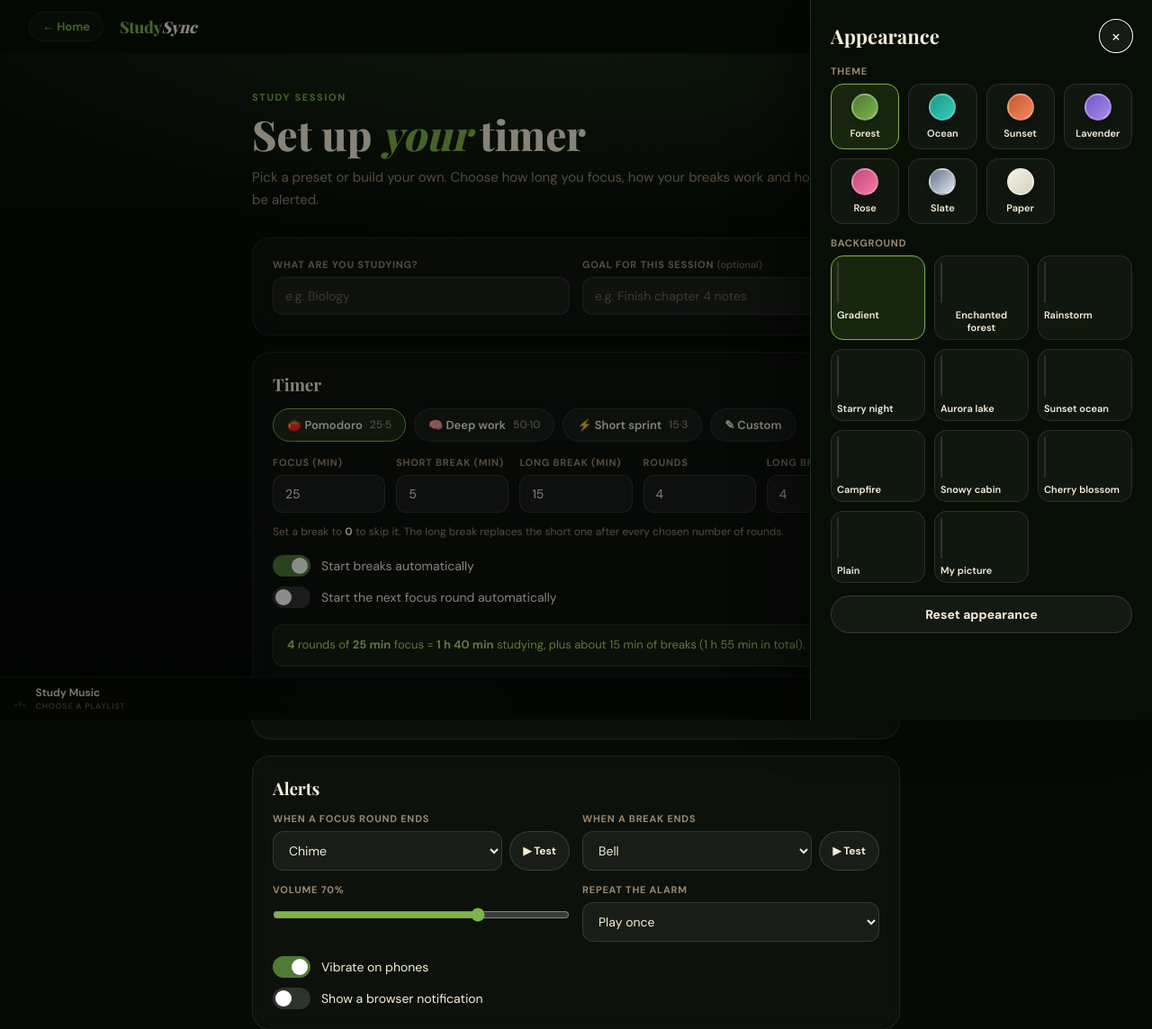
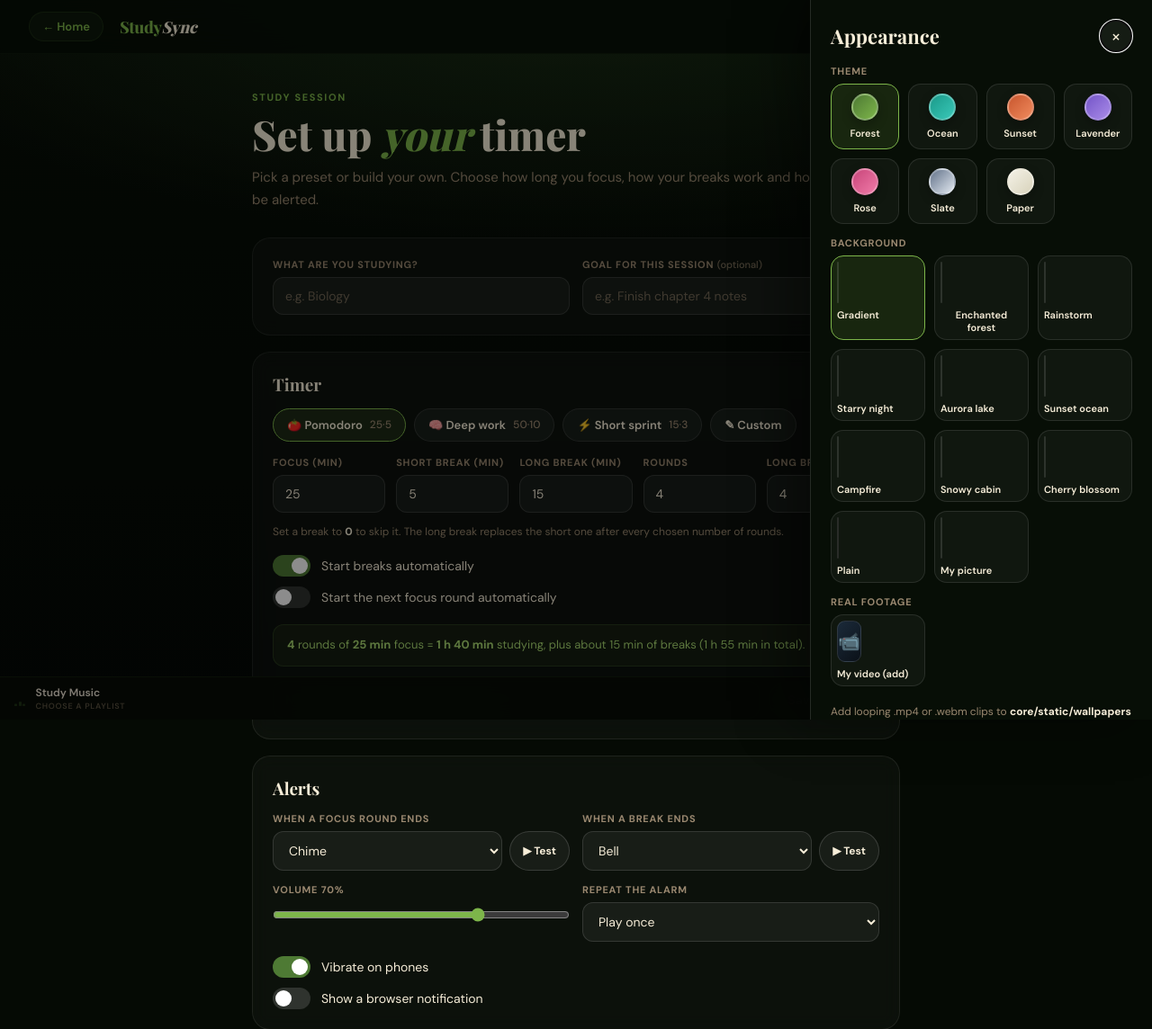
Before and after one commit to nahan03/StudySync, a Django app: page /study/ in a window 1280 px wide, after a click that opens the changed part. Shown: the top 1144 px of the page at 90% size. Run offline with Django 5.2, Linux system fonts and the light colour scheme; the visitor is signed in with stand-in values (Sample User, id 1); data that the repository does not hold is empty; some web fonts are replaced.

Commit message:
Add real-footage wallpapers
- Any .mp4/.webm dropped into core/static/wallpapers/ is offered under Appearance -> Real footage
  (optional same-name .jpg as preview) via /api/wallpapers/
- 'My video': play a clip from the user's own device, kept in IndexedDB on that device
- muted looping <video> background; paused while the tab is hidden; off for reduced motion;
  dim slider and light-theme readability apply to footage too
- tests for the listing endpoint and controls (61 tests); README notes

Co-Authored-By: Claude Sonnet 5.5 <noreply@anthropic.com>

```diff
--- a/core/static/css/study.css
+++ b/core/static/css/study.css
@@ -383,3 +383,18 @@ body.study-page #gmp-bar { z-index: 40; }
 .st-root[data-theme="paper"][data-bg="sakura"] .st-tree-card {
   background: rgba(0,0,0,.32); border-color: rgba(255,255,255,.12);
 }
+
+/* real-footage wallpaper */
+.bg-video { position: absolute; inset: 0; width: 100%; height: 100%; object-fit: cover; display: none; }
+.st-root[data-bg="video"] .bg-video { display: block; }
+.st-root[data-bg="video"] .bgl-dim { display: block; }
+.st-root[data-theme="paper"][data-bg="video"] {
+  --cream: #F6EDD8; --fog: #B8B09C; --surf: 255,255,255; --scheme: dark; --nav-bg: rgba(7,10,8,.72); --opt-bg: #14200f;
+  --leaf: #4E7A34; --sprout: #7DB54A; --lime: #A8D870; --amber: #E4B84A; --on-accent: #0E1A08;
+  --accent-rgb: 125,181,74; --accent-dark-rgb: 78,122,52; --warm-rgb: 228,184,74; --bg1: #070E06;
+}
+.st-root[data-theme="paper"][data-bg="video"] .st-card, .st-root[data-theme="paper"][data-bg="video"] .st-tree-card { background: rgba(0,0,0,.32); border-color: rgba(255,255,255,.12); }
+.st-bgprev-film { display: flex; align-items: center; justify-content: center; font-size: 20px; background: linear-gradient(135deg, #1b2a3a, #0b1118); }
+.st-footage-x { position: absolute; top: 3px; right: 3px; width: 20px; height: 20px; border: none; border-radius: 50%; background: rgba(0,0,0,.6); color: #fff; font-size: 13px; line-height: 1; cursor: pointer; }
+.st-bgtile { position: relative; }
+@media (prefers-reduced-motion: reduce) { .bg-video { display: none !important; } }
--- a/core/static/js/study.js
+++ b/core/static/js/study.js
@@ -43,7 +43,7 @@
     autoBreak: true, autoFocus: false,
     focusSound: 'chime', breakSound: 'bell', volume: 70, repeat: 'once', vibrate: true, notify: false,
     subject: '', goal: '',
-    theme: 'forest', bg: 'theme', bgDim: 15,
+    theme: 'forest', bg: 'theme', bgVideo: '', bgDim: 15,
   };
   let prefs = Object.assign({}, DEFAULTS, load(PREFS_KEY, {}));
   let userPresets = load(PRESETS_KEY, []);
@@ -537,6 +537,19 @@
     { id: 'image',    name: 'My picture',      prev: 'linear-gradient(135deg,#444,#888)' },
   ];
   const SCENES = ['forest', 'rain', 'stars', 'aurora', 'ocean', 'campfire', 'snow', 'sakura'];
+  let footage = [];            // clips found in core/static/wallpapers
+  let localVideoUrl = '';      // object URL of the clip this device stored (My video)
+  const VDB = 'studySyncWallpapers', VSTORE = 'clips';
+  function vdb() {
+    return new Promise((resolve, reject) => {
+      const rq = indexedDB.open(VDB, 1);
+      rq.onupgradeneeded = () => rq.result.createObjectStore(VSTORE);
+      rq.onsuccess = () => resolve(rq.result); rq.onerror = () => reject(rq.error);
+    });
+  }
+  async function vget() { try { const db = await vdb(); return await new Promise(res => { const r = db.transaction(VSTORE).objectStore(VSTORE).get('mine'); r.onsuccess = () => res(r.result || null); r.onerror = () => res(null); }); } catch (e) { return null; } }
+  async function vput(blob) { const db = await vdb(); return new Promise((res, rej) => { const tx = db.transaction(VSTORE, 'readwrite'); tx.objectStore(VSTORE).put(blob, 'mine'); tx.oncomplete = res; tx.onerror = () => rej(tx.error); }); }
+  async function vdel() { try { const db = await vdb(); await new Promise(res => { const tx = db.transaction(VSTORE, 'readwrite'); tx.objectStore(VSTORE).delete('mine'); tx.oncomplete = res; tx.onerror = res; }); } catch (e) { /* ignore */ } }
   let liveLoading = false;
   function ensureLive(cb) {
     if (window.LiveBG) { cb(); return; }
@@ -563,9 +576,17 @@
     $('bgl-image').style.backgroundImage = bgImage ? `url("${bgImage}")` : '';
     $('st-dim').value = num(prefs.bgDim, 0, 80, 15);
     $('st-dim-out').textContent = $('st-dim').value;
+    const videoSrc = prefs.bg === 'video' ? (prefs.bgVideo === 'local' ? localVideoUrl : prefs.bgVideo) : '';
+    if (prefs.bg === 'video') bg = videoSrc ? 'video' : 'theme';
+    root.dataset.bg = bg;
+    const isVideo = bg === 'video', vid = $('bg-video');
+    if (isVideo) {
+      if (vid.getAttribute('src') !== videoSrc) { vid.src = videoSrc; }
+      if (!(window.matchMedia && matchMedia('(prefers-reduced-motion: reduce)').matches)) { const pr = vid.play(); if (pr && pr.catch) pr.catch(() => {}); }
+    } else { vid.pause(); if (vid.getAttribute('src')) { vid.removeAttribute('src'); vid.load(); } }
     const isScene = SCENES.includes(bg);
-    root.dataset.scene = isScene ? '1' : '0';
-    $('st-dim-box').hidden = !(isScene || prefs.bg === 'image');
+    root.dataset.scene = (isScene || isVideo) ? '1' : '0';
+    $('st-dim-box').hidden = !(isScene || isVideo || prefs.bg === 'image');
     $('st-bgimage-box').hidden = prefs.bg !== 'image';
     if (isScene) {
       ensureLive(() => { const cur = root.dataset.bg; if (SCENES.includes(cur) && window.LiveBG) window.LiveBG.start(cur, root.dataset.theme); });
@@ -575,6 +596,7 @@
     $('st-bgremove').hidden = !bgImage;
     $('st-themes').querySelectorAll('.st-theme').forEach(b => b.setAttribute('aria-checked', String(b.dataset.id === theme)));
     $('st-bgs').querySelectorAll('.st-bgtile').forEach(b => b.setAttribute('aria-checked', String(b.dataset.id === prefs.bg)));
+    $('st-footage').querySelectorAll('.st-bgtile').forEach(b => b.setAttribute('aria-checked', String(prefs.bg === 'video' && b.dataset.src === prefs.bgVideo)));
     const imgPrev = $('st-bgs').querySelector('[data-id="image"] .st-bgprev');
     if (imgPrev) imgPrev.style.backgroundImage = bgImage ? `url("${bgImage}")` : '';
   }
@@ -637,7 +659,46 @@
       if (prefs.bg === 'image') prefs.bg = 'theme';
       saveAppearance();
     });
-    $('st-appearance-reset').addEventListener('click', () => { prefs.theme = 'forest'; prefs.bg = 'theme'; prefs.bgDim = 15; saveAppearance(); });
+    $('st-appearance-reset').addEventListener('click', () => { prefs.theme = 'forest'; prefs.bg = 'theme'; prefs.bgVideo = ''; prefs.bgDim = 15; saveAppearance(); });
+
+    // ---- real footage ----
+    function renderFootage() {
+      const tiles = footage.map(f =>
+        `<button type="button" class="st-bgtile" role="radio" data-src="${esc(f.url)}" aria-checked="false">` +
+        `<span class="st-bgprev ${f.poster ? '' : 'st-bgprev-film'}" style="${f.poster ? `background-image:url('${esc(f.poster)}')` : ''}">${f.poster ? '' : '&#127910;'}</span>${esc(f.name)}</button>`);
+      tiles.push(`<button type="button" class="st-bgtile" role="radio" data-src="local" aria-checked="false">` +
+        `<span class="st-bgprev st-bgprev-film">&#128249;</span>My video${localVideoUrl ? '' : ' (add)'}` +
+        (localVideoUrl ? '<span class="st-footage-x" role="button" tabindex="0" data-del="1" aria-label="Remove my video">&times;</span>' : '') + `</button>`);
+      $('st-footage').innerHTML = tiles.join('');
+      applyAppearance();
+    }
+    $('st-footage').addEventListener('click', async e => {
+      const x = e.target.closest('[data-del]');
+      if (x) { e.stopPropagation(); await vdel(); if (localVideoUrl) URL.revokeObjectURL(localVideoUrl); localVideoUrl = ''; if (prefs.bgVideo === 'local') { prefs.bg = 'theme'; prefs.bgVideo = ''; save(PREFS_KEY, prefs); } renderFootage(); return; }
+      const b = e.target.closest('.st-bgtile'); if (!b) return;
+      if (b.dataset.src === 'local' && !localVideoUrl) { $('st-videofile').click(); return; }
+      prefs.bg = 'video'; prefs.bgVideo = b.dataset.src; saveAppearance();
+    });
+    $('st-videofile').addEventListener('change', async () => {
+      const f = $('st-videofile').files && $('st-videofile').files[0]; $('st-videofile').value = '';
+      const hint = $('st-footage-hint');
+      if (!f) return;
+      if (!/^video\//.test(f.type)) { hint.textContent = 'That file is not a video.'; return; }
+      if (f.size > 250 * 1024 * 1024) { hint.textContent = 'That clip is over 250 MB. Try a shorter or smaller one.'; return; }
+      try {
+        await vput(f);
+        if (localVideoUrl) URL.revokeObjectURL(localVideoUrl);
+        localVideoUrl = URL.createObjectURL(f);
+        prefs.bg = 'video'; prefs.bgVideo = 'local'; hint.textContent = 'Saved on this device. It plays silently on a loop.';
+        renderFootage(); save(PREFS_KEY, prefs);
+      } catch (err) { hint.textContent = 'This browser could not store that clip.'; }
+    });
+    document.addEventListener('visibilitychange', () => { const v = $('bg-video'); if (!v || !v.isConnected || root.dataset.bg !== 'video') return; if (document.hidden) v.pause(); else { const pr = v.play(); if (pr && pr.catch) pr.catch(() => {}); } });
+    (async () => {
+      const blob = await vget(); if (blob) localVideoUrl = URL.createObjectURL(blob);
+      try { const res = await fetch($('st-audio').dataset.wallpapers, { credentials: 'same-origin' }); if (res.ok) footage = (await res.json()).wallpapers || []; } catch (e) { /* offline: just no library clips */ }
+      renderFootage();
+    })();
 
     // drawer open/close
     const drawer = $('st-appearance'), scrim = $('st-scrim'), opener = $('st-appearance-open');
--- a/core/templates/core/study.html
+++ b/core/templates/core/study.html
@@ -6,7 +6,7 @@
 {% block extra_css %}
 <link rel="preconnect" href="https://fonts.googleapis.com">
 <link href="https://fonts.googleapis.com/css2?family=Playfair+Display:ital,wght@0,700;0,800;1,700&family=DM+Sans:wght@400;500;600;700&display=swap" rel="stylesheet">
-<link rel="stylesheet" href="{% static 'css/study.css' %}?v=5">
+<link rel="stylesheet" href="{% static 'css/study.css' %}?v=6">
 <link rel="stylesheet" href="{% static 'css/tree_overlay.css' %}?v=1">
 {% endblock %}
 
@@ -28,6 +28,7 @@
   <div class="bgl bgl-base"></div>
   <canvas class="bg-canvas" id="bg-canvas" aria-hidden="true"></canvas>
   <div class="bgl bgl-image" id="bgl-image"></div>
+  <video class="bg-video" id="bg-video" muted loop playsinline preload="auto" aria-hidden="true"></video>
   <div class="bgl bgl-dim"></div>
 </div>
 <nav class="st-nav">
@@ -243,6 +244,13 @@
     <div class="st-bgs" id="st-bgs" role="radiogroup" aria-label="Background"></div>
   </div>
 
+  <div class="st-field" id="st-footage-box">
+    <span class="st-label">Real footage</span>
+    <div class="st-bgs" id="st-footage" role="radiogroup" aria-label="Real footage"></div>
+    <input id="st-videofile" type="file" accept="video/mp4,video/webm,video/*" hidden>
+    <p class="st-hint" id="st-footage-hint">Add looping .mp4 or .webm clips to <strong>core/static/wallpapers</strong> and they show up here, or use <strong>My video</strong> to play a clip from this device.</p>
+  </div>
+
   <div class="st-bgimage" id="st-bgimage-box" hidden>
     <span class="st-label">Your image</span>
     <div class="st-bgimage-row">
@@ -265,11 +273,12 @@
      data-end="{% static 'audio/end.wav' %}"
      data-start="{% static 'audio/start.mp3' %}"
      data-start1="{% static 'audio/start1.mp3' %}"
+     data-wallpapers="{% url 'wallpaper_list' %}"
      data-livebg="{% static 'js/live_bg.js' %}?v=19"></div>
 
 </div><!-- /.st-root -->
 {% endblock %}
 
 {% block scripts %}
-<script src="{% static 'js/study.js' %}?v=4"></script>
+<script src="{% static 'js/study.js' %}?v=5"></script>
 {% endblock %}
--- a/core/urls.py
+++ b/core/urls.py
@@ -21,6 +21,7 @@ urlpatterns = [
     path('account/delete/', views.delete_account, name='delete_account'),
     path('api/sessions/', views.list_sessions, name='list_sessions'),
     path('api/sessions/record/', views.record_sessions, name='record_sessions'),
+    path('api/wallpapers/', views.wallpaper_list, name='wallpaper_list'),
     path('api/state/', views.get_state, name='get_state'),
     path('api/state/save/', views.save_state, name='save_state'),
     path('api/test-api/', views.test_api, name='test_api'),
--- a/core/views.py
+++ b/core/views.py
@@ -8,7 +8,9 @@ from django.contrib.auth.forms import PasswordChangeForm
 from django.contrib import messages
 from django.contrib.auth.decorators import login_required
 from django.core.cache import cache
+from django.conf import settings
 from django.http import HttpResponse, JsonResponse
+from django.templatetags.static import static
 from django.views.decorators.http import require_POST
 from datetime import date as _date
 from django.contrib.auth.password_validation import validate_password
@@ -596,3 +598,27 @@ def delete_account(request):
     user.delete()  # sessions and synced data cascade
     messages.success(request, 'Your account and data were deleted')
     return redirect('login')
+
+
+WALLPAPER_EXTS = ('.mp4', '.webm')
+
+
+@login_required
+def wallpaper_list(request):
+    """Real-footage wallpapers: every .mp4/.webm dropped into core/static/wallpapers/ is offered.
+
+    An optional picture with the same name (clip.jpg next to clip.mp4) is used as its preview.
+    """
+    folder = settings.BASE_DIR / 'core' / 'static' / 'wallpapers'
+    items = []
+    if folder.is_dir():
+        for f in sorted(folder.iterdir(), key=lambda p: p.name.lower()):
+            if f.is_file() and f.suffix.lower() in WALLPAPER_EXTS:
+                poster = f.with_suffix('.jpg')
+                items.append({
+                    'id': f.stem,
+                    'name': f.stem.replace('-', ' ').replace('_', ' ').title(),
+                    'url': static('wallpapers/' + f.name),
+                    'poster': static('wallpapers/' + poster.name) if poster.is_file() else '',
+                })
+    return JsonResponse({'wallpapers': items})
```
Also changed, not shown: core/test_study.py (+39 -0 lines), README.md, core/static/wallpapers/README.md (added).
